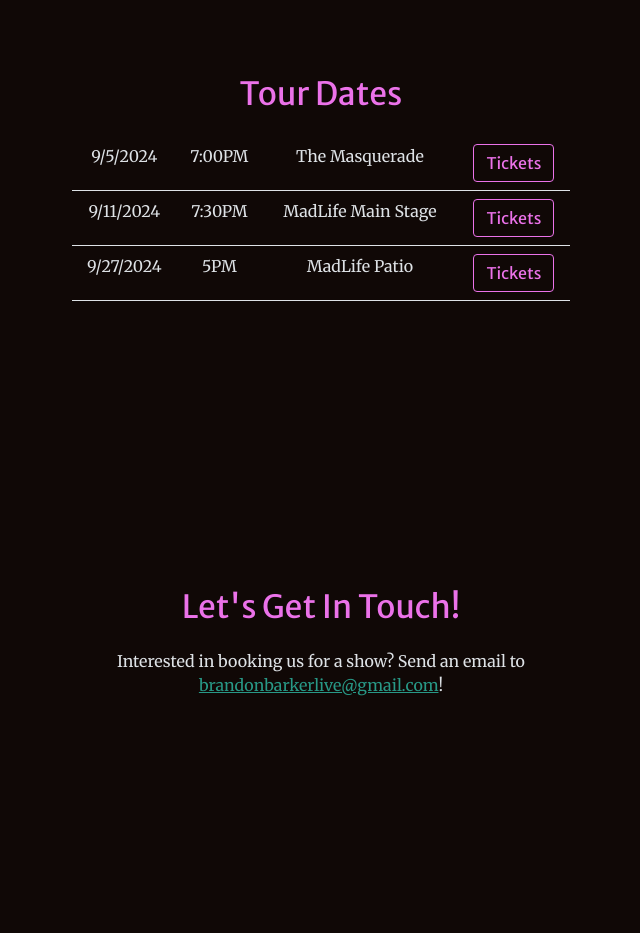
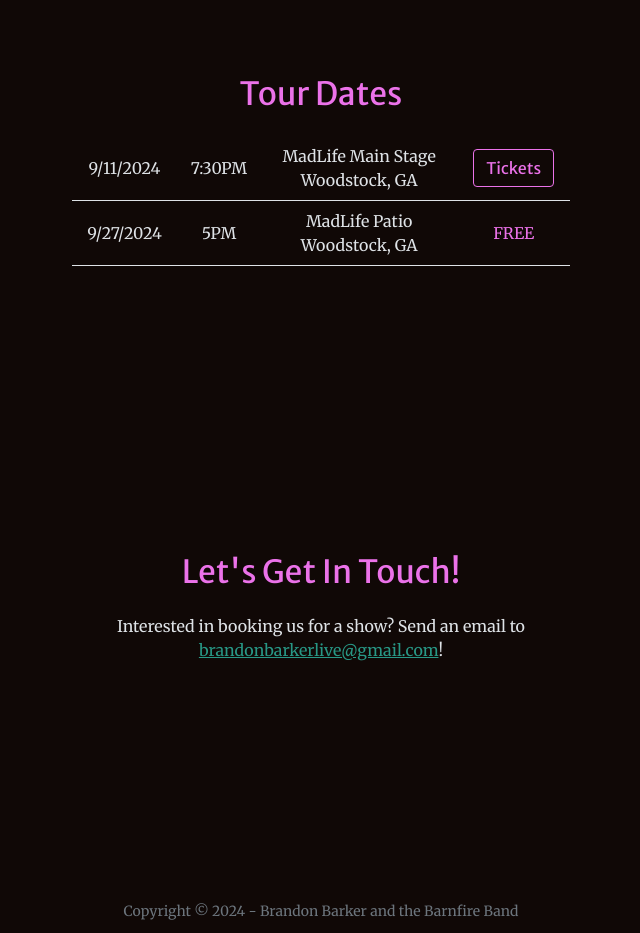
Before and after one commit to rob893/bbandbarnfire-website, a website built with Vite: page src/index.html in a window 1280 px wide. Shown: the part 3940-4873 px from the top of the page, without its empty margins (319-959 px from the left). Built offline with nearby package versions, Linux system fonts and the light colour scheme; a script that the page names is missing.

Commit message:
chore: work on site

```diff
--- a/src/index.html
+++ b/src/index.html
@@ -277,33 +277,32 @@
           <div class="table-responsive simple-padding">
             <table class="table">
               <tbody>
-                <tr>
+                <!-- <tr style="vertical-align: middle;">
                   <td>9/5/2024</td>
                   <td>7:00PM</td>
-                  <td>The Masquerade</td>
+                  <td>The Masquerade<br>Atlanta, GA</td>
                   <td>
                     <a class="btn btn-outline-primary"
                       href="https://www.ticketmaster.com/ben-katzmans-degreaser-atlanta-georgia-09-05-2024/event/0E0060F8F56D642B?camefrom=cfc_masquerade_website"
                       target="_blank">Tickets</a>
                   </td>
-                </tr>
-                <tr>
+                </tr> -->
+                <tr style="vertical-align: middle;">
                   <td>9/11/2024</td>
                   <td>7:30PM</td>
-                  <td>MadLife Main Stage</td>
+                  <td>MadLife Main Stage<br>Woodstock, GA</td>
                   <td>
                     <a class="btn btn-outline-primary"
                       href="https://www.eventbrite.com/e/the-illustrated-brandon-barker-tickets-932509560197"
                       target="_blank">Tickets</a>
                   </td>
                 </tr>
-                <tr>
+                <tr style="vertical-align: middle;">
                   <td>9/27/2024</td>
                   <td>5PM</td>
-                  <td>MadLife Patio</td>
-                  <td>
-                    <a class="btn btn-outline-primary" href="https://madlifestageandstudios.com/"
-                      target="_blank">Tickets</a>
+                  <td>MadLife Patio<br>Woodstock, GA</td>
+                  <td class="text-primary">
+                    FREE
                   </td>
                 </tr>
               </tbody>
```
